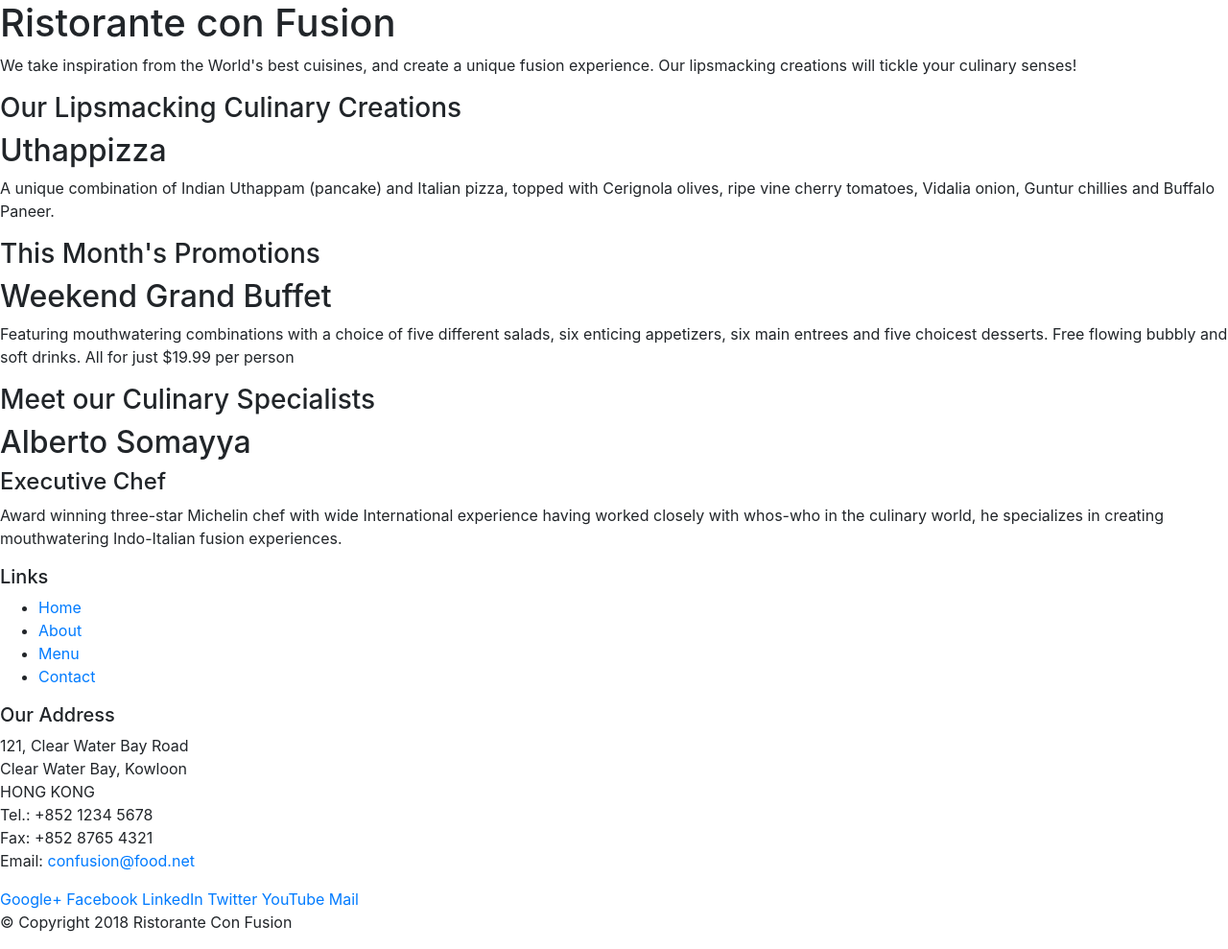
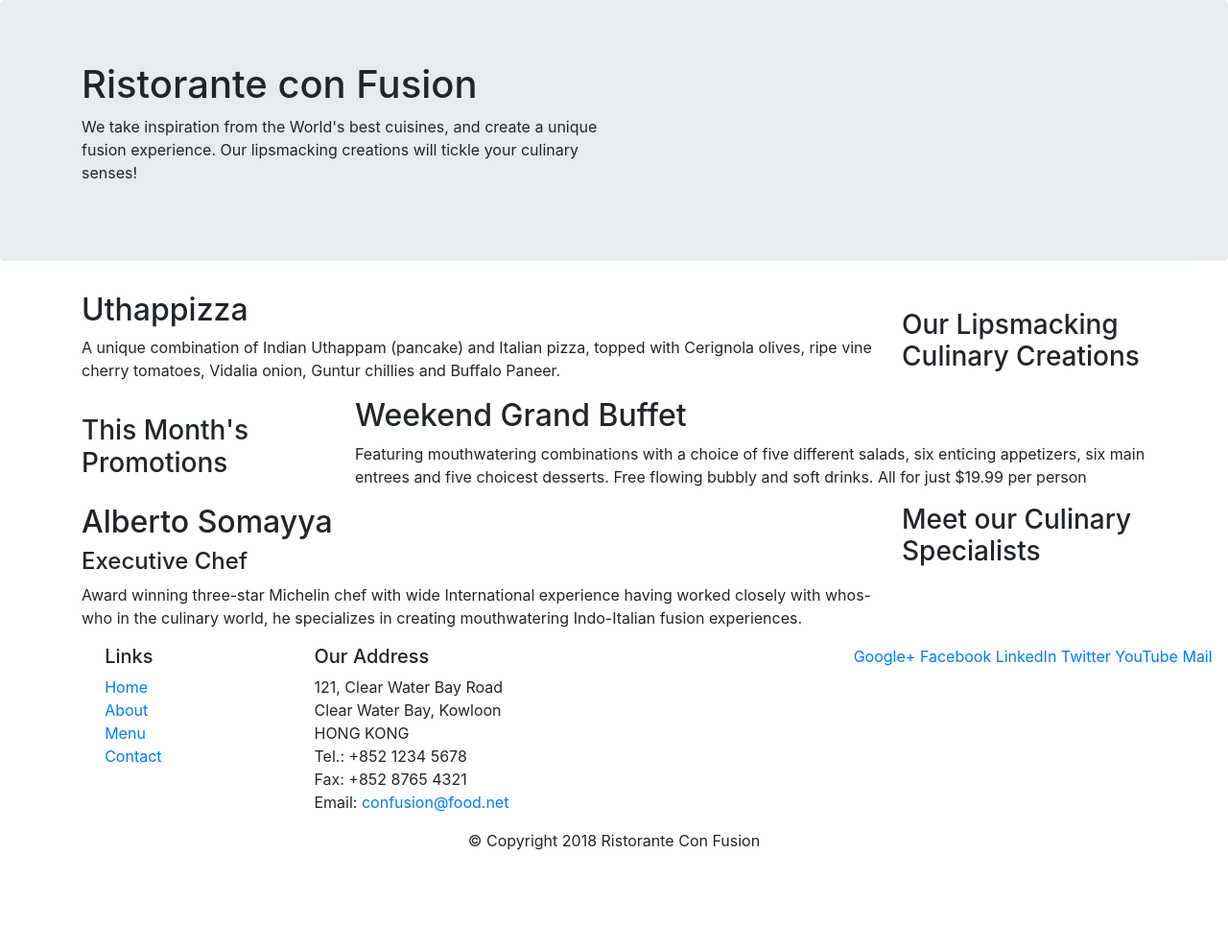
Before and after one commit to MbohBless/bootstrap_practice, a website: page index.html in a window 1280 px wide. Shown: the whole page at 96% size. After the commit the page ends 904 px from the top, so only its background shows below. Drawn offline with nearby package versions, Linux system fonts and the light colour scheme.

Commit message:
bootstrap grid organization

```diff
--- a/index.html
+++ b/index.html
@@ -6,51 +6,52 @@
     <meta name="viewport" content="width=device-width, initial-scale=1, shrink-to-fit=no">
     <meta http-equiv="x-ua-compatible" content="ie=edge">
     <link rel="stylesheet" href="node_modules/bootstrap/dist/css/bootstrap.min.css">
+    <link rel="stylesheet" href="./css/styles.css">
     <title>Ristorante Con Fusion</title>
 </head>
 
 <body>
 
-    <header>
-        <div>
-            <div>
-                <div>
+    <header class="jumbotron">
+        <div class="container">
+            <div class="row row-header">
+                <div class="col-12 col-sm-6">
                     <h1>Ristorante con Fusion</h1>
                     <p>We take inspiration from the World's best cuisines, and create a unique fusion experience. Our lipsmacking creations will tickle your culinary senses!</p>
                 </div>
-                <div>
+                <div class="col-12 col-sm">
                 </div>
             </div>
         </div>
     </header>
 
-    <div>
-        <div>
-            <div>
+    <div class="container">
+        <div class="row row-content align-items-center">
+            <div class="col-12 col-sm-4 col-md-3 order-sm-last">
                 <h3>Our Lipsmacking Culinary Creations</h3>
             </div>
-            <div>
+            <div class="col col-sm order-sm-first col-md">
                 <h2>Uthappizza</h2>
                 <p>A unique combination of Indian Uthappam (pancake) and Italian pizza, topped with Cerignola olives, ripe vine cherry tomatoes, Vidalia onion, Guntur chillies and Buffalo Paneer.</p>
             </div>
         </div>
 
 
-        <div>
-            <div>
+        <div class="row row-content align-items-center">
+            <div class="col-12 col-sm-4 col-md-3">
                 <h3>This Month's Promotions</h3>
             </div>
-            <div>
+            <div class="col col-sm col-md">
                 <h2>Weekend Grand Buffet</h2>
                 <p>Featuring mouthwatering combinations with a choice of five different salads, six enticing appetizers, six main entrees and five choicest desserts. Free flowing bubbly and soft drinks. All for just $19.99 per person </p>
             </div>
         </div>
 
-        <div>
-            <div>
+        <div class="row row-content align-content-center">
+            <div class="col-12 col-sm-4 order-sm-last col-md-3">
                 <h3>Meet our Culinary Specialists</h3>
             </div>
-            <div>
+            <div class="col col-sm order-sm-first col-md">
                 <h2>Alberto Somayya</h2>
                 <h4>Executive Chef</h4>
                 <p>Award winning three-star Michelin chef with wide International experience having worked closely with whos-who in the culinary world, he specializes in creating mouthwatering Indo-Italian fusion experiences. </p>
@@ -58,19 +59,19 @@
         </div>
     </div>
 
-    <footer>
-        <div>
-            <div>
-                <div>
+    <footer class="footer">
+        <div class="contaioer">
+            <div class="row row-content">
+                <div class="col-4 offset-1 col-sm-2">
                     <h5>Links</h5>
-                    <ul>
+                    <ul class="list-unstyled">
                         <li><a href="#">Home</a></li>
                         <li><a href="#">About</a></li>
                         <li><a href="#">Menu</a></li>
                         <li><a href="#">Contact</a></li>
                     </ul>
                 </div>
-                <div>
+                <div class="col-7 col-sm-5">
                     <h5>Our Address</h5>
                     <address>
 		              121, Clear Water Bay Road<br>
@@ -81,8 +82,8 @@
 		              Email: <a href="mailto:confusion@food.net">confusion@food.net</a>
 		           </address>
                 </div>
-                <div>
-                    <div>
+                <div class="col-12 col-sm-4  align-self-auto">
+                    <div class="text-center ">
                         <a href="http://google.com/+">Google+</a>
                         <a href="http://www.facebook.com/profile.php?id=">Facebook</a>
                         <a href="http://www.linkedin.com/in/">LinkedIn</a>
@@ -92,8 +93,8 @@
                     </div>
                 </div>
            </div>
-           <div>
-                <div>
+        <div class="row justify-content-center">
+            <div class="col-auto">
                     <p>© Copyright 2018 Ristorante Con Fusion</p>
                 </div>
            </div>
```
Also changed, not shown: 1 other file.
